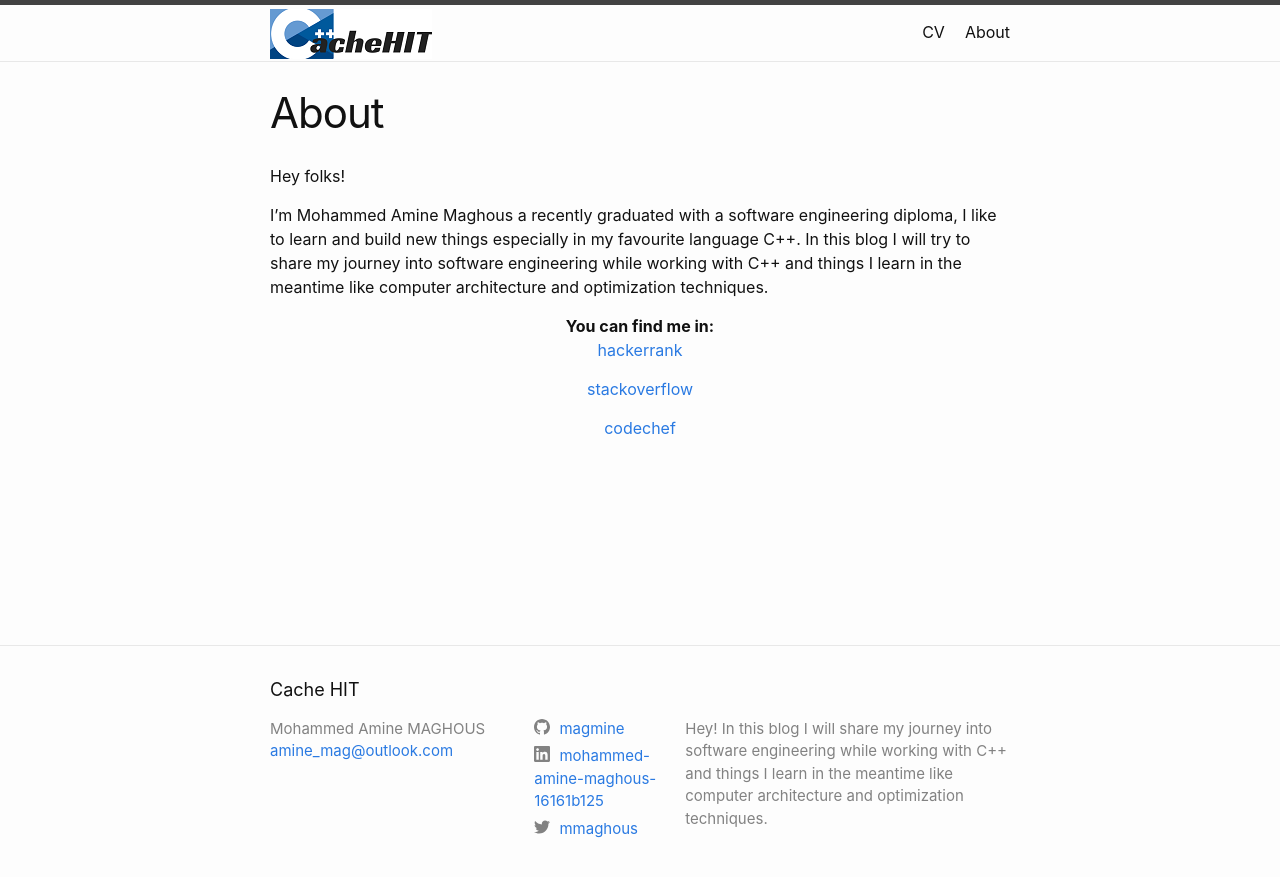
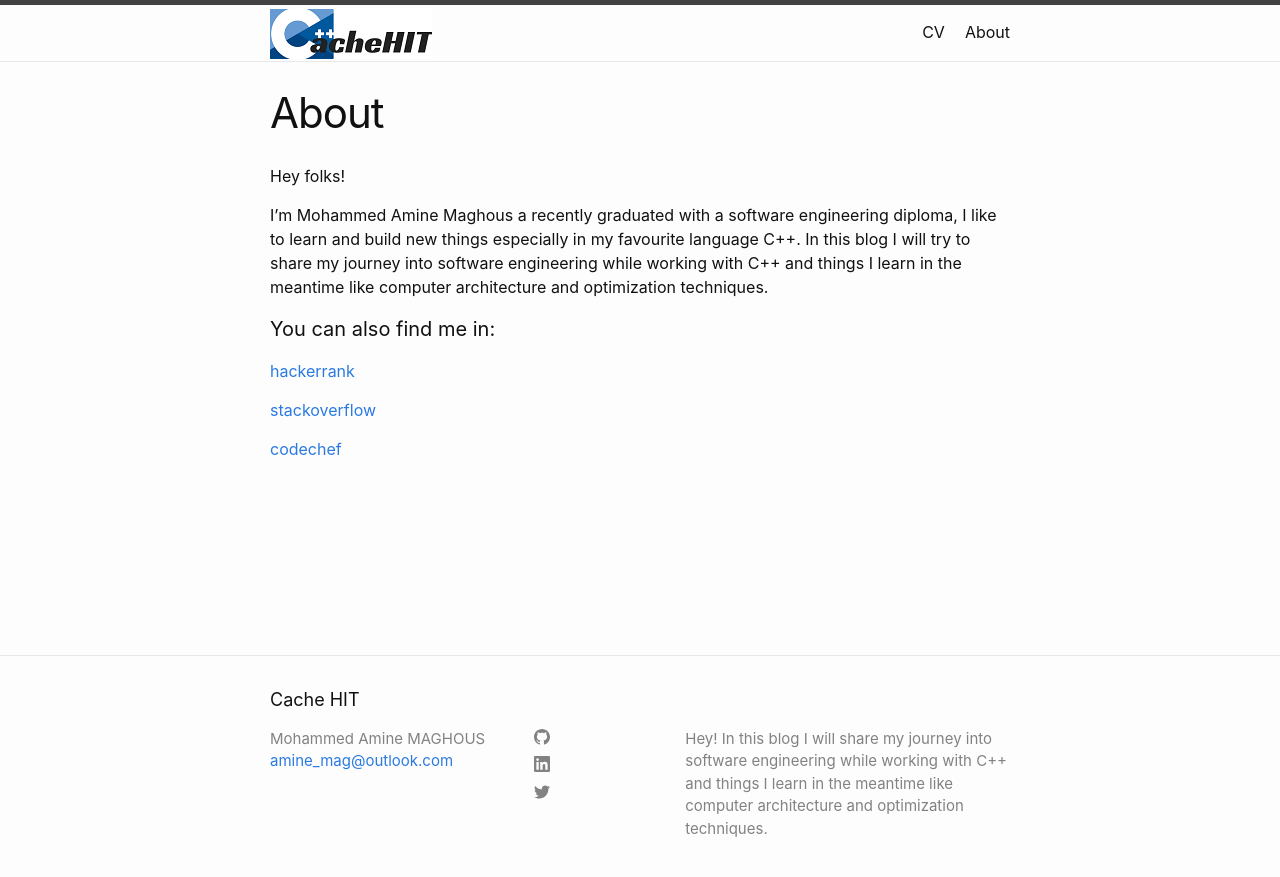
Before and after one commit to magmine/cachehit, a Jekyll site: the page built from about.markdown, in a window 1280 px wide. Shown: the top 877 px of the page. Built offline with Jekyll 4.4.1, drawn with Linux system fonts in a browser that asks for light colours.

Commit message:
update about

```diff
--- a/_includes/social.html
+++ b/_includes/social.html
@@ -2,12 +2,12 @@
   {%- if site.dribbble_username -%}<li><a href="https://dribbble.com/{{ site.dribbble_username| cgi_escape | escape }}"><svg class="svg-icon"><use xlink:href="{{ '/assets/minima-social-icons.svg#dribbble' | relative_url }}"></use></svg> <span class="username">{{ site.dribbble_username| escape }}</span></a></li>{%- endif -%}
   {%- if site.facebook_username -%}<li><a href="https://www.facebook.com/{{ site.facebook_username| cgi_escape | escape }}"><svg class="svg-icon"><use xlink:href="{{ '/assets/minima-social-icons.svg#facebook' | relative_url }}"></use></svg> <span class="username">{{ site.facebook_username| escape }}</span></a></li>{%- endif -%}
   {%- if site.flickr_username -%}<li><a href="https://www.flickr.com/photos/{{ site.flickr_username| cgi_escape | escape }}"><svg class="svg-icon"><use xlink:href="{{ '/assets/minima-social-icons.svg#flickr' | relative_url }}"></use></svg> <span class="username">{{ site.flickr_username| escape }}</span></a></li>{%- endif -%}
-  {%- if site.github_username -%}<li><a href="https://github.com/{{ site.github_username| cgi_escape | escape }}"><svg class="svg-icon"><use xlink:href="{{ '/assets/minima-social-icons.svg#github' | relative_url }}"></use></svg> <span class="username">{{ site.github_username| escape }}</span></a></li>{%- endif -%}
+  {%- if site.github_username -%}<li><a href="https://github.com/{{ site.github_username| cgi_escape | escape }}"><svg class="svg-icon"><use xlink:href="{{ '/assets/minima-social-icons.svg#github' | relative_url }}"></use></svg> <span class="username">{{ "" | escape }}</span></a></li>{%- endif -%}
   {%- if site.instagram_username -%}<li><a href="https://instagram.com/{{ site.instagram_username| cgi_escape | escape }}"><svg class="svg-icon"><use xlink:href="{{ '/assets/minima-social-icons.svg#instagram' | relative_url }}"></use></svg> <span class="username">{{ site.instagram_username| escape }}</span></a></li>{%- endif -%}
-  {%- if site.linkedin_username -%}<li><a href="https://www.linkedin.com/in/{{ site.linkedin_username| cgi_escape | escape }}"><svg class="svg-icon"><use xlink:href="{{ '/assets/minima-social-icons.svg#linkedin' | relative_url }}"></use></svg> <span class="username">{{ site.linkedin_username| escape }}</span></a></li>{%- endif -%}
+  {%- if site.linkedin_username -%}<li><a href="https://www.linkedin.com/in/{{ site.linkedin_username| cgi_escape | escape }}"><svg class="svg-icon"><use xlink:href="{{ '/assets/minima-social-icons.svg#linkedin' | relative_url }}"></use></svg> <span class="username">{{ "" | escape }}</span></a></li>{%- endif -%}
   {%- if site.pinterest_username -%}<li><a href="https://www.pinterest.com/{{ site.pinterest_username| cgi_escape | escape }}"><svg class="svg-icon"><use xlink:href="{{ '/assets/minima-social-icons.svg#pinterest' | relative_url }}"></use></svg> <span class="username">{{ site.pinterest_username| escape }}</span></a></li>{%- endif -%}
   {%- for mst in site.mastodon -%}{%- if mst.username and mst.instance -%}<li><a href="https://{{ mst.instance| cgi_escape | escape}}/@{{mst.username}}"><svg class="svg-icon"><use xlink:href="{{ '/assets/minima-social-icons.svg#mastodon' | relative_url }}"></use></svg> <span class="username">{{ mst.username|escape }}</span></a></li>{%- endif -%}{%- endfor -%}
-  {%- if site.twitter_username -%}<li><a href="https://www.twitter.com/{{ site.twitter_username| cgi_escape | escape }}"><svg class="svg-icon"><use xlink:href="{{ '/assets/minima-social-icons.svg#twitter' | relative_url }}"></use></svg> <span class="username">{{ site.twitter_username| escape }}</span></a></li>{%- endif -%}
+  {%- if site.twitter_username -%}<li><a href="https://www.twitter.com/{{ site.twitter_username| cgi_escape | escape }}"><svg class="svg-icon"><use xlink:href="{{ '/assets/minima-social-icons.svg#twitter' | relative_url }}"></use></svg> <span class="username">{{ "" | escape }}</span></a></li>{%- endif -%}
   {%- if site.youtube_username -%}<li><a href="https://youtube.com/{{ site.youtube_username| cgi_escape | escape }}"><svg class="svg-icon"><use xlink:href="{{ '/assets/minima-social-icons.svg#youtube' | relative_url }}"></use></svg> <span class="username">{{ site.youtube_username| escape }}</span></a></li>{%- endif -%}
   {%- if site.googleplus_username -%}<li><a href="https://plus.google.com/{{ site.googleplus_username| escape }}"><svg class="svg-icon"><use xlink:href="{{ '/assets/minima-social-icons.svg#googleplus' | relative_url }}"></use></svg> <span class="username">{{ site.googleplus_username| escape }}</span></a></li>{%- endif -%}
   {%- if site.rss -%}<li><a href="{{ 'feed.xml' | relative_url }}"><svg class="svg-icon"><use xlink:href="{{ '/assets/minima-social-icons.svg#rss' | relative_url }}"></use></svg> <span>{{ site.rss | escape }}</span></a></li>{%- endif -%}
--- a/about.markdown
+++ b/about.markdown
@@ -9,7 +9,7 @@ Hey folks!
 
 I'm Mohammed Amine Maghous a recently graduated with a software engineering diploma, I like to learn and build new things especially in my favourite language C++. In this blog I will try to share my journey into software engineering while working with C++ and things I learn in the meantime like computer architecture and optimization techniques.
 
-<center><strong>You can find me in:</strong></center>
-<center><p><a href="https://www.hackerrank.com/magmine?hr_r=1" target="_blank">hackerrank</a></p></center>
-<center><p><a href="https://stackoverflow.com/users/7227724/magmine" target="_blank">stackoverflow</a></p></center>
-<center><p><a href="https://www.codechef.com/users/magmine" target="_blank">codechef</a></p></center>
+#### You can also find me in:
+<p><a href="https://www.hackerrank.com/magmine?hr_r=1" target="_blank">hackerrank</a></p>
+<p><a href="https://stackoverflow.com/users/7227724/magmine" target="_blank">stackoverflow</a></p>
+<p><a href="https://www.codechef.com/users/magmine" target="_blank">codechef</a></p>
```
